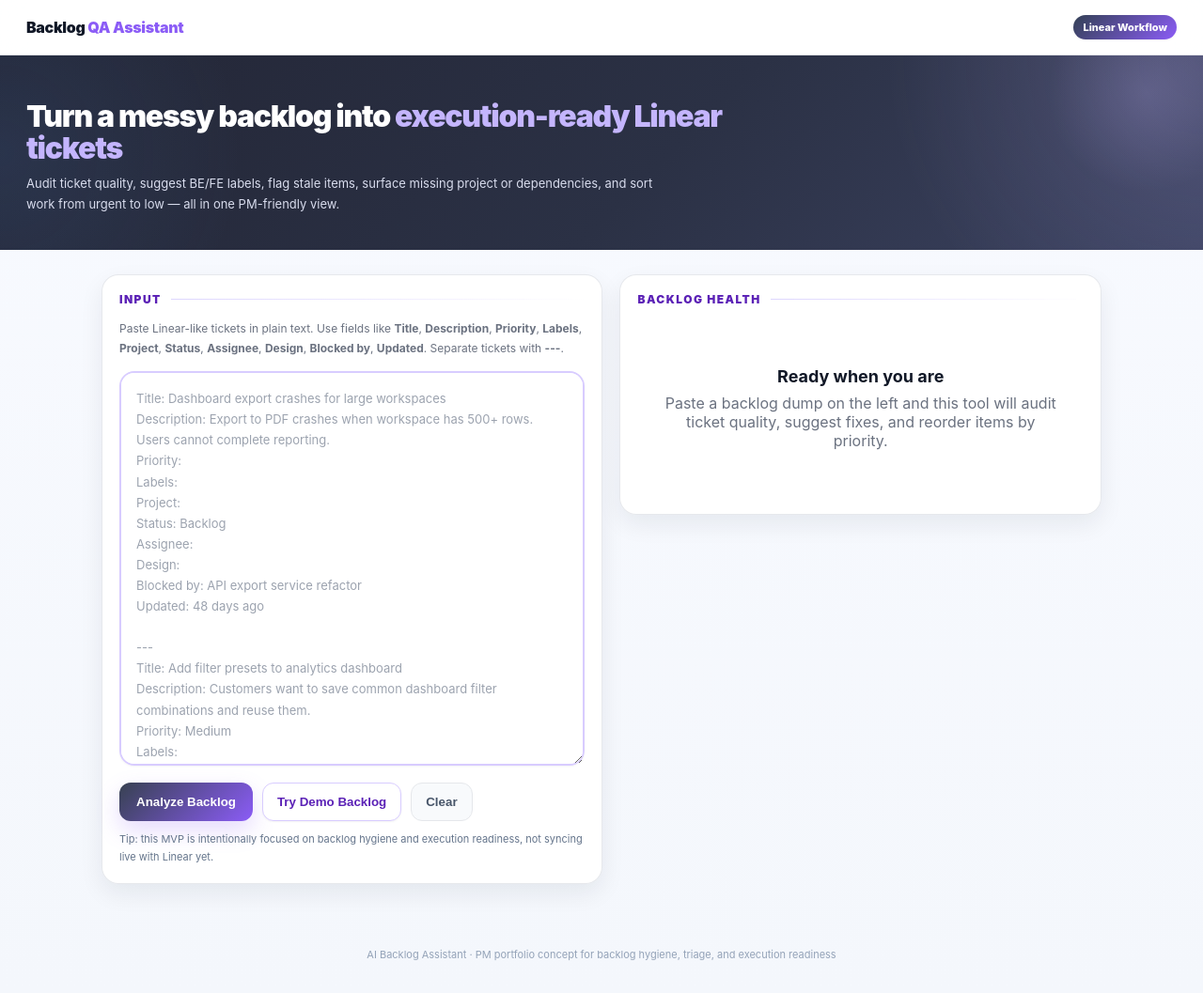
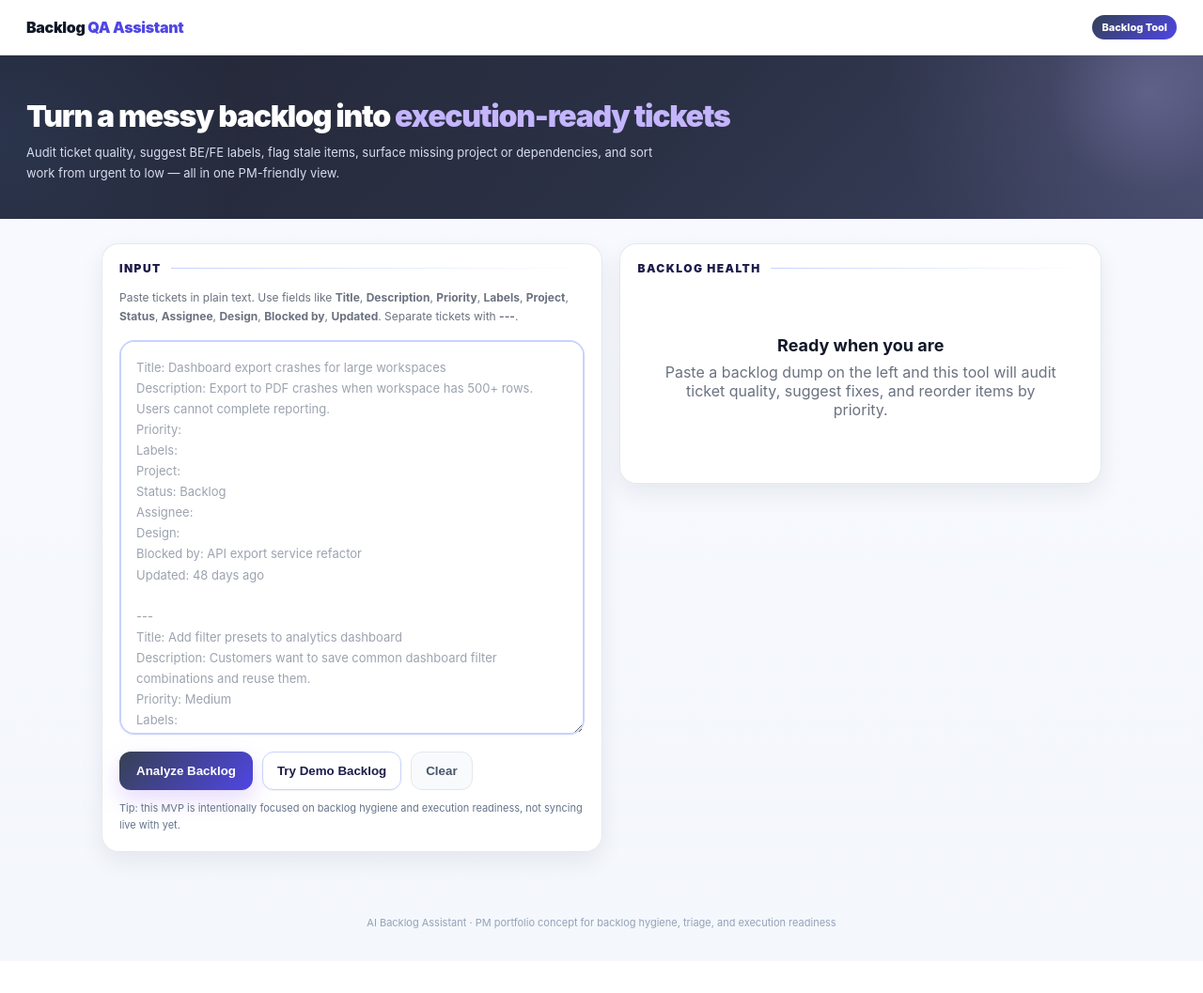
Before and after one commit to mhpprodea/AI-Backlog-Assistant, a plain HTML site: page index.html in a window 1280 px wide. Shown: the whole page at 94% size. After the commit the page ends 1023 px from the top, so only its background shows below. Drawn offline with Linux system fonts and the light colour scheme.

Commit message:
Add files via upload

```diff
--- a/index.html
+++ b/index.html
@@ -13,9 +13,9 @@
   --muted:#6b7280;
   --line:#e5e7eb;
   --line-strong:#d1d5db;
-  --brand:#8b5cf6;
-  --brand-dark:#5b21b6;
-  --brand-soft:#f5f3ff;
+  --brand:#4f46e5;
+  --brand-dark:#1e1b4b;
+  --brand-soft:#eef2ff;
   --hero-1:#232636;
   --hero-2:#2b3145;
   --hero-3:#3b4260;
@@ -134,7 +134,7 @@ nav{
   content:"";
   flex:1;
   height:1px;
-  background:linear-gradient(90deg,#ddd6fe,transparent);
+  background:linear-gradient(90deg,#c7d2fe,transparent);
 }
 .helper{
   font-size:12px;
@@ -146,7 +146,7 @@ textarea{
   width:100%;
   min-height:420px;
   resize:vertical;
-  border:2px solid #d8ccff;
+  border:2px solid #c7d2fe;
   border-radius:16px;
   padding:16px;
   font:inherit;
@@ -186,7 +186,7 @@ button{
 .btn-secondary{
   background:#fff;
   color:var(--brand-dark);
-  border:1.5px solid #d8ccff;
+  border:1.5px solid #c7d2fe;
   font-weight:800;
   padding:12px 15px;
   border-radius:12px;
@@ -230,7 +230,7 @@ button{
 }
 .health{
   background:linear-gradient(180deg,#ffffff 0%,#f7f3ff 100%);
-  border:1px solid #ddd6fe;
+  border:1px solid #c7d2fe;
   border-radius:18px;
   padding:18px;
   margin-bottom:18px;
@@ -265,7 +265,7 @@ button{
 .bar-fill{
   height:100%;
   border-radius:999px;
-  background:linear-gradient(90deg,#8b5cf6,#60a5fa);
+  background:linear-gradient(90deg,#4f46e5,#60a5fa);
   width:0%;
 }
 .issue-chips{
@@ -455,11 +455,11 @@ footer{
 <body>
 <nav>
   <div class="nav-brand">Backlog <span>QA Assistant</span></div>
-  <div class="nav-pill">Linear Workflow</div>
+  <div class="nav-pill">Backlog Tool</div>
 </nav>
 
 <section class="hero">
-  <h1>Turn a messy backlog into <span>execution-ready Linear tickets</span></h1>
+  <h1>Turn a messy backlog into <span>execution-ready tickets</span></h1>
   <p>Audit ticket quality, suggest BE/FE labels, flag stale items, surface missing project or dependencies, and sort work from urgent to low — all in one PM-friendly view.</p>
 </section>
 
@@ -468,7 +468,7 @@ footer{
     <section class="panel pad">
       <div class="section-title">Input</div>
       <p class="helper">
-        Paste Linear-like tickets in plain text. Use fields like <strong>Title</strong>, <strong>Description</strong>, <strong>Priority</strong>, <strong>Labels</strong>, <strong>Project</strong>, <strong>Status</strong>, <strong>Assignee</strong>, <strong>Design</strong>, <strong>Blocked by</strong>, <strong>Updated</strong>. Separate tickets with <strong>---</strong>.
+        Paste tickets in plain text. Use fields like <strong>Title</strong>, <strong>Description</strong>, <strong>Priority</strong>, <strong>Labels</strong>, <strong>Project</strong>, <strong>Status</strong>, <strong>Assignee</strong>, <strong>Design</strong>, <strong>Blocked by</strong>, <strong>Updated</strong>. Separate tickets with <strong>---</strong>.
       </p>
       <textarea id="input" placeholder="Title: Dashboard export crashes for large workspaces
 Description: Export to PDF crashes when workspace has 500+ rows. Users cannot complete reporting.
@@ -497,7 +497,7 @@ Updated: 3 days ago"></textarea>
         <button class="btn-ghost" onclick="clearAll()">Clear</button>
       </div>
       <small class="code-note">
-        Tip: this MVP is intentionally focused on backlog hygiene and execution readiness, not syncing live with Linear yet.
+        Tip: this MVP is intentionally focused on backlog hygiene and execution readiness, not syncing live with  yet.
       </small>
     </section>
 
@@ -510,7 +510,7 @@ Updated: 3 days ago"></textarea>
       <div id="resultsWrap" style="display:none">
         <div class="meta-strip">
           <div class="stat">
-            <div class="num" id="statTickets" style="color:#5b21b6">0</div>
+            <div class="num" id="statTickets" style="color:#1e1b4b">0</div>
             <div class="lbl">Tickets Audited</div>
           </div>
           <div class="stat">
@@ -623,6 +623,9 @@ function clearAll(){
 
 function analyzeBacklog(){
   const raw = document.getElementById('input').value.trim();
+  if(/https?:\/\//.test(raw) && !/Title:/i.test(raw)){
+    alert("Paste ticket content, not just a link.");
+  }
   if(!raw){
     alert('Paste backlog tickets first.');
     return;
```
